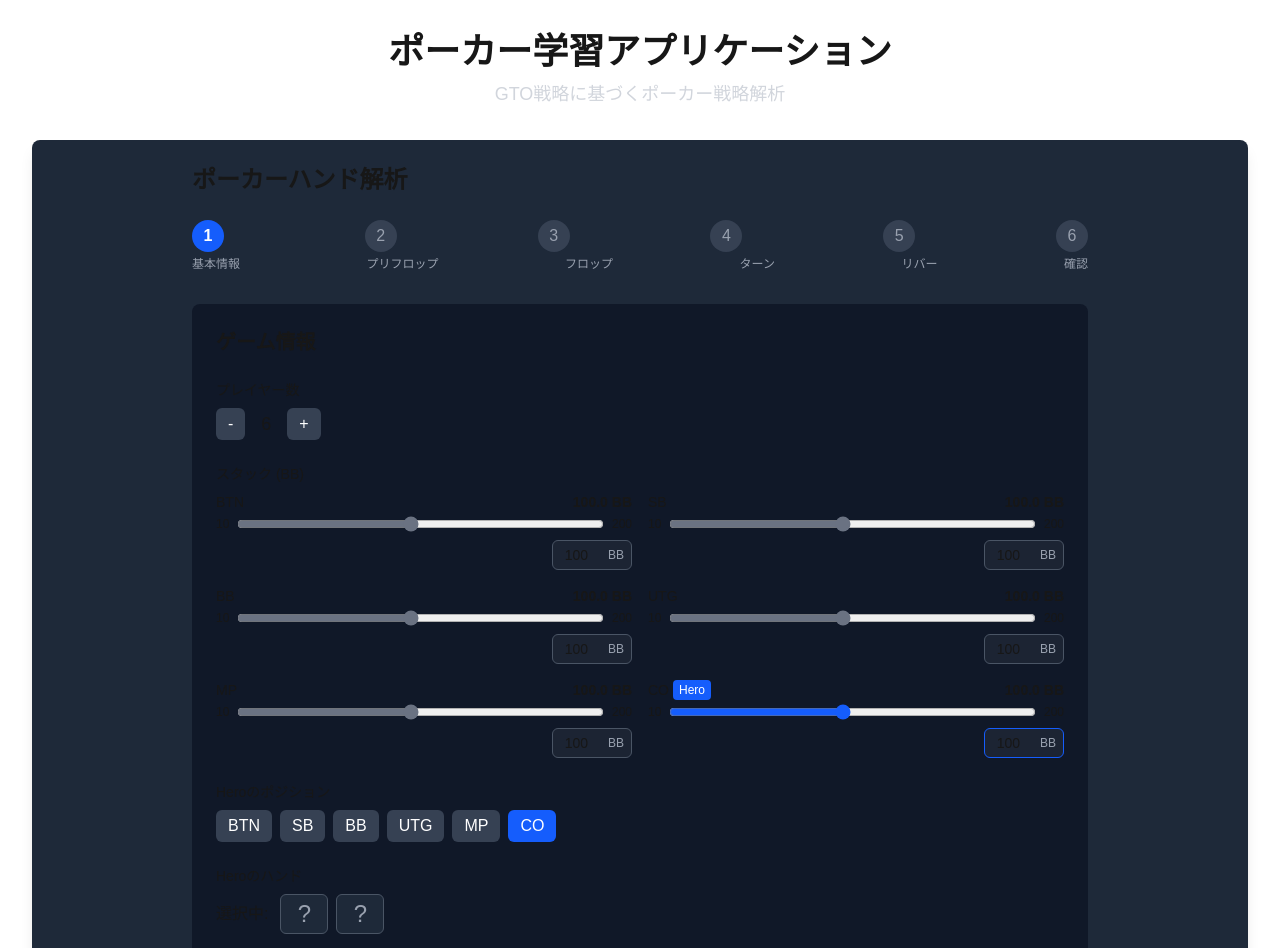
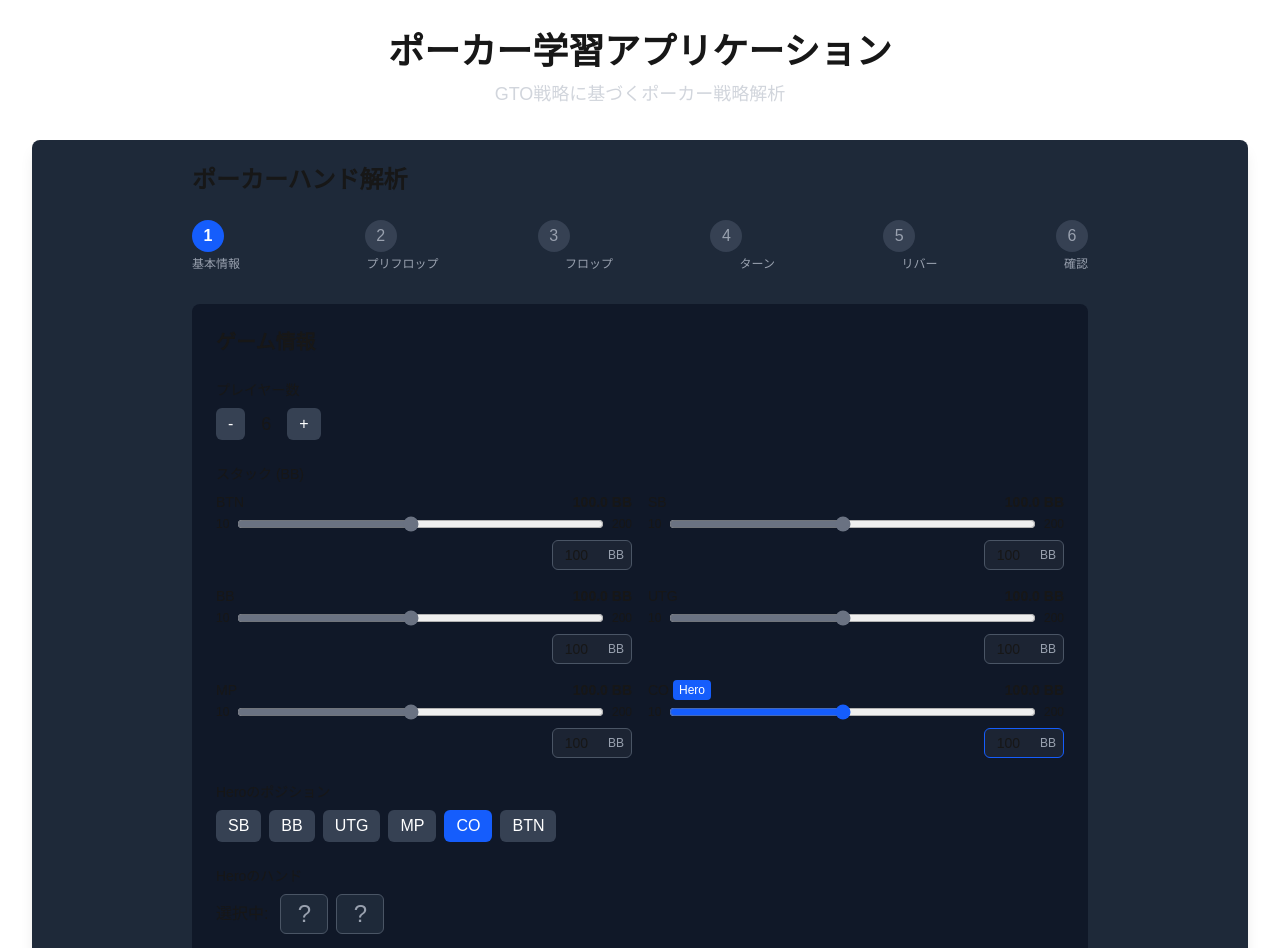
Before and after one commit to azukiazusa1/ai-poker-learning, a Next.js app: page / in a window 1280 px wide. Shown: the top 948 px of the page. Built offline with nearby package versions, Linux system fonts and the light colour scheme.

Commit message:
Fix: Adjust position order based on street (Issue #7)

```diff
--- a/app/components/PokerForm.tsx
+++ b/app/components/PokerForm.tsx
@@ -74,10 +74,40 @@ export default function PokerForm({
 
   // --- Helper Functions ---
 
-  const getAvailablePositions = (): Position[] => {
-    const basePositions =
+  // Define standard position orders
+  const preflopOrder: Position[] = [
+    "UTG",
+    "UTG+1",
+    "MP",
+    "MP+1",
+    "HJ",
+    "CO",
+    "BTN",
+    "SB",
+    "BB",
+  ];
+  const postflopOrder: Position[] = [
+    "SB",
+    "BB",
+    "UTG",
+    "UTG+1",
+    "MP",
+    "MP+1",
+    "HJ",
+    "CO",
+    "BTN",
+  ];
+
+  const getAvailablePositions = (stage: Street): Position[] => {
+    const allPossiblePositions =
       positionsByPlayerCount[handHistory.playerCount] ||
       positionsByPlayerCount[6];
+    const currentOrder = stage === "preflop" ? preflopOrder : postflopOrder;
+
+    // Filter the standard order to include only positions relevant for the player count
+    const basePositions = currentOrder.filter((pos) =>
+      allPossiblePositions.includes(pos)
+    );
 
     const foldedPositions = new Set<Position>();
     const allActions: ActionEntry[] = [
--- a/app/components/StreetActionsForm.tsx
+++ b/app/components/StreetActionsForm.tsx
@@ -12,7 +12,7 @@ import {
 interface StreetActionsFormProps {
   stage: Street;
   handHistory: HandHistoryState;
-  getAvailablePositions: () => Position[];
+  getAvailablePositions: (stage: Street) => Position[]; // Updated signature
   addAction: (stage: Street, action: ActionEntry) => void;
   removeAction: (stage: Street, index: number) => void;
   onAnalyze: (history: string) => void; // "?" アクション用
@@ -163,11 +163,15 @@ export default function StreetActionsForm({
               }
               className="w-full p-2 bg-white/5 border border-gray-600 rounded-md"
             >
-              {getAvailablePositions().map((pos) => (
-                <option key={pos} value={pos}>
-                  {pos === handHistory.heroPosition ? `${pos} (Hero)` : pos}
-                </option>
-              ))}
+              {getAvailablePositions(stage).map(
+                (
+                  pos // Pass stage here
+                ) => (
+                  <option key={pos} value={pos}>
+                    {pos === handHistory.heroPosition ? `${pos} (Hero)` : pos}
+                  </option>
+                )
+              )}
             </select>
           </div>
 
```
